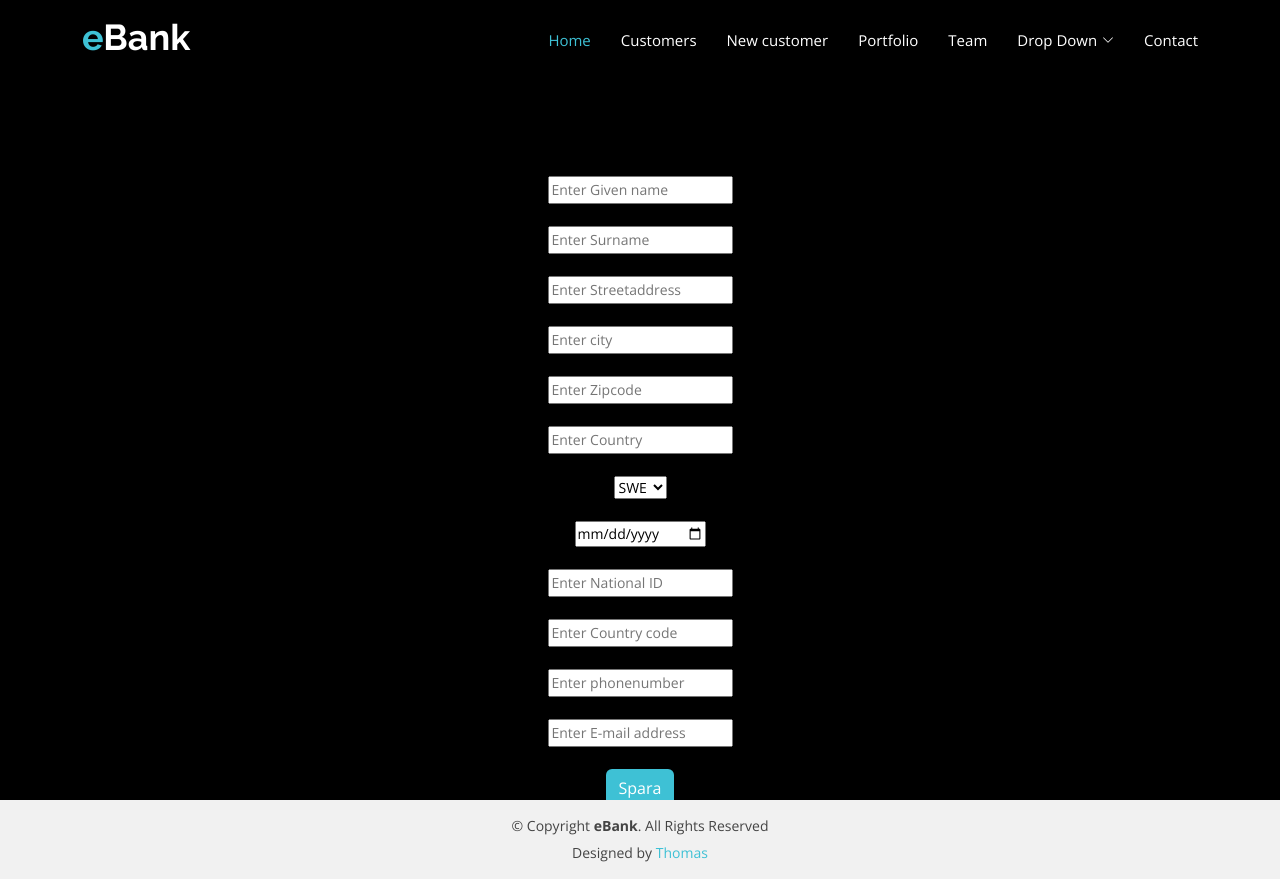
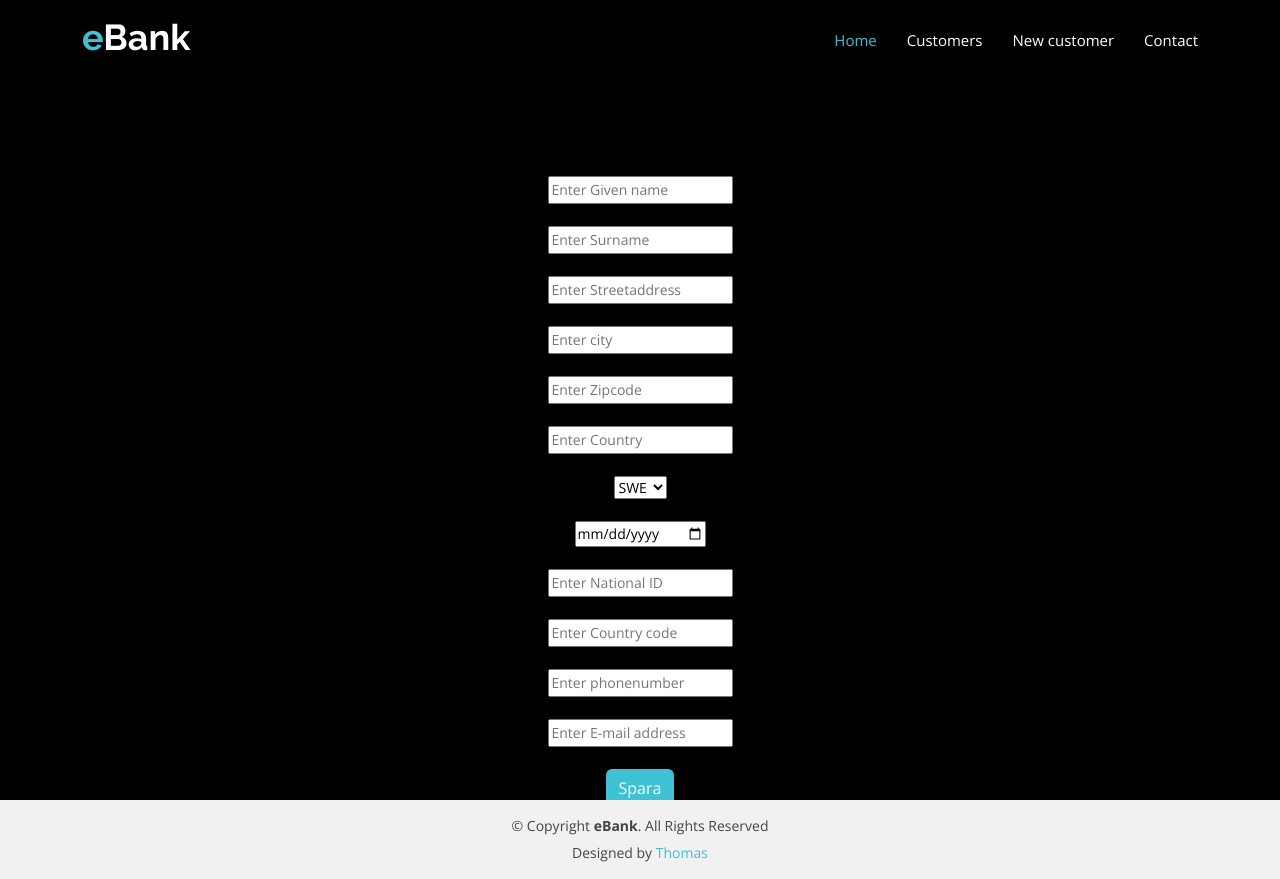
Before and after one commit to Thomashallberg/WebBank, a Flask app: page /newcustomer in a window 1280 px wide. Run offline with Flask 3, Linux system fonts and the light colour scheme; parts of the project's set-up code (start-up, migrations or seed data) failed here and were passed over; some libraries are stand-ins or nearby versions.

Commit message:
Menu items, forgot pw fix

```diff
--- a/app.py
+++ b/app.py
@@ -8,7 +8,7 @@ from utils import create_deposit, create_withdrawal, create_transfer
 import os
 from flask_security import roles_accepted, auth_required, logout_user
 from datetime import datetime
-from flask_security import Security, SQLAlchemyUserDatastore, auth_required
+from flask_security import Security, SQLAlchemyUserDatastore, auth_required, hash_password
 from forms import NewCustomerForm, DepositForm, WithdrawForm, TransferForm, ResetRequestForm
 
 
--- a/templates/EmptyBaseTemplate.html
+++ b/templates/EmptyBaseTemplate.html
@@ -53,16 +53,9 @@
           <li><a class="nav-link scrollto active" href="#hero">Home</a></li>
           <li><a class="nav-link scrollto" href="/customers">Customers</a></li>
           <li><a class="nav-link scrollto" href="/newcustomer">New customer</a></li>
-          <li><a class="nav-link scrollto" href="#portfolio">Portfolio</a></li>
-          <li><a class="nav-link scrollto" href="#team">Team</a></li>
-          <li class="dropdown"><a href="#"><span>Drop Down</span> <i class="bi bi-chevron-down"></i></a>
-            <ul>
-              <li><a href="#">Drop Down 1</a></li>
-              <li><a href="#">Drop Down 2</a></li>
-              <li><a href="#">Drop Down 3</a></li>
-              <li><a href="#">Drop Down 4</a></li>
-            </ul>
-          </li>
+          {% if current_user.is_authenticated %}
+          <li><a class="nav-link scrollto" href="/logout">Log out</a></li>
+          {% endif %}
           <li><a class="nav-link scrollto" href="#contact">Contact</a></li>
         </ul>
         <i class="bi bi-list mobile-nav-toggle"></i>
--- a/templates/security/login_user.html
+++ b/templates/security/login_user.html
@@ -3,6 +3,7 @@
 
 {% block content %}
 {% include "security/_messages.html" %}
+<div class="container">
 <h1>{{ _fsdomain('Login') }}</h1>
 <p>Hejsan</p>
   <form action="{{ url_for_security('login') }}{{ prop_next() }}" method="POST" name="login_user_form">
@@ -46,5 +47,6 @@
       </div>
     {% endfor %}
   {% endif %}
+    </div>
 {% include "security/_menu.html" %}
 {% endblock %}
```
Also changed, not shown: templates/BaseTemplateTest.html (+11 -18 lines).
